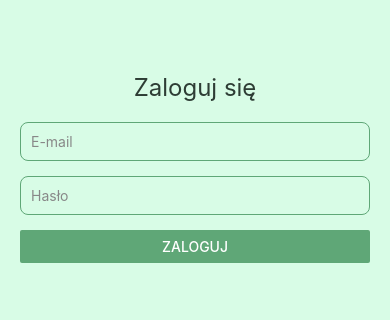
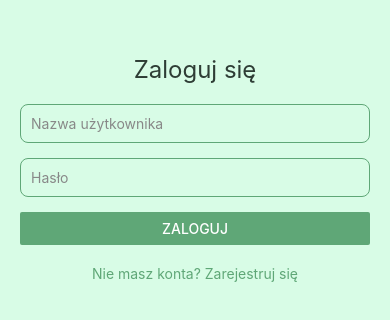
Before and after one commit to qiuway/am_projekt, a React Native app in the folder monitor_nastroju/: screen /Login in a window 390 px wide. Shown: the part 254-574 px from the top of the page. Built offline with nearby package versions, Linux system fonts and the light colour scheme.

Commit message:
logowanie + komunikaty

```diff
--- a/monitor_nastroju/screens/LoginScreen.js
+++ b/monitor_nastroju/screens/LoginScreen.js
@@ -1,18 +1,30 @@
-import React, { useState } from 'react';
-import { View, Text, TextInput, Button, Alert, StyleSheet } from 'react-native';
+import React, { useState, useEffect } from 'react';
+import { View, Text, TextInput, Button, Alert, StyleSheet, TouchableOpacity } from 'react-native';
+import AsyncStorage from '@react-native-async-storage/async-storage';
 import colors from '../styles/colors';
 
 export default function LoginScreen({ navigation }) {
-    const [email, setEmail] = useState('');
+    const [username, setUsername] = useState('');
     const [password, setPassword] = useState('');
+    const [users, setUsers] = useState({});
 
-//--------------------------e-mail i hasło to "1"---------------------------------
+    useEffect(() => {
+        const loadUsers = async () => {
+            const storedUsers = await AsyncStorage.getItem('users');
+            let parsed = storedUsers ? JSON.parse(storedUsers) : {};
+            if (!parsed['1']) parsed['1'] = '1'; // domyślny użytkownik
+            await AsyncStorage.setItem('users', JSON.stringify(parsed));
+            setUsers(parsed);
+        };
+        loadUsers();
+    }, []);
 
-    const handleLogin = () => {
-        if (email === '1' && password === '1') {
+    const handleLogin = async () => {
+        if (users[username] && users[username] === password) {
+            await AsyncStorage.setItem('loggedUser', username);
             navigation.replace('Home');
         } else {
-            Alert.alert('Błąd logowania', 'Niepoprawny e-mail lub hasło');
+            Alert.alert('Błąd logowania', 'Niepoprawna nazwa użytkownika lub hasło');
         }
     };
 
@@ -21,10 +33,10 @@ export default function LoginScreen({ navigation }) {
             <Text style={styles.title}>Zaloguj się</Text>
             <TextInput
                 style={styles.input}
-                placeholder="E-mail"
+                placeholder="Nazwa użytkownika"
                 placeholderTextColor="#888"
-                value={email}
-                onChangeText={setEmail}
+                value={username}
+                onChangeText={setUsername}
                 autoCapitalize="none"
             />
             <TextInput
@@ -36,29 +48,15 @@ export default function LoginScreen({ navigation }) {
                 secureTextEntry
             />
             <Button title="Zaloguj" color={colors.accent} onPress={handleLogin} />
+            <TouchableOpacity onPress={() => navigation.navigate('Register')} style={{ marginTop: 20 }}>
+                <Text style={{ color: colors.accent, textAlign: 'center' }}>Nie masz konta? Zarejestruj się</Text>
+            </TouchableOpacity>
         </View>
     );
 }
 
 const styles = StyleSheet.create({
-    container: {
-        backgroundColor: colors.background,
-        flex: 1,
-        justifyContent: 'center',
-        padding: 20,
-    },
-    title: {
-        color: colors.text,
-        fontSize: 24,
-        textAlign: 'center',
-        marginBottom: 20,
-    },
-    input: {
-        borderColor: colors.accent,
-        color: colors.text,
-        borderWidth: 1,
-        padding: 10,
-        borderRadius: 8,
-        marginBottom: 15,
-    },
+    container: { flex: 1, justifyContent: 'center', padding: 20, backgroundColor: colors.background },
+    title: { fontSize: 24, color: colors.text, textAlign: 'center', marginBottom: 20 },
+    input: { borderWidth: 1, borderColor: colors.accent, color: colors.text, borderRadius: 8, padding: 10, marginBottom: 15 },
 });
```
